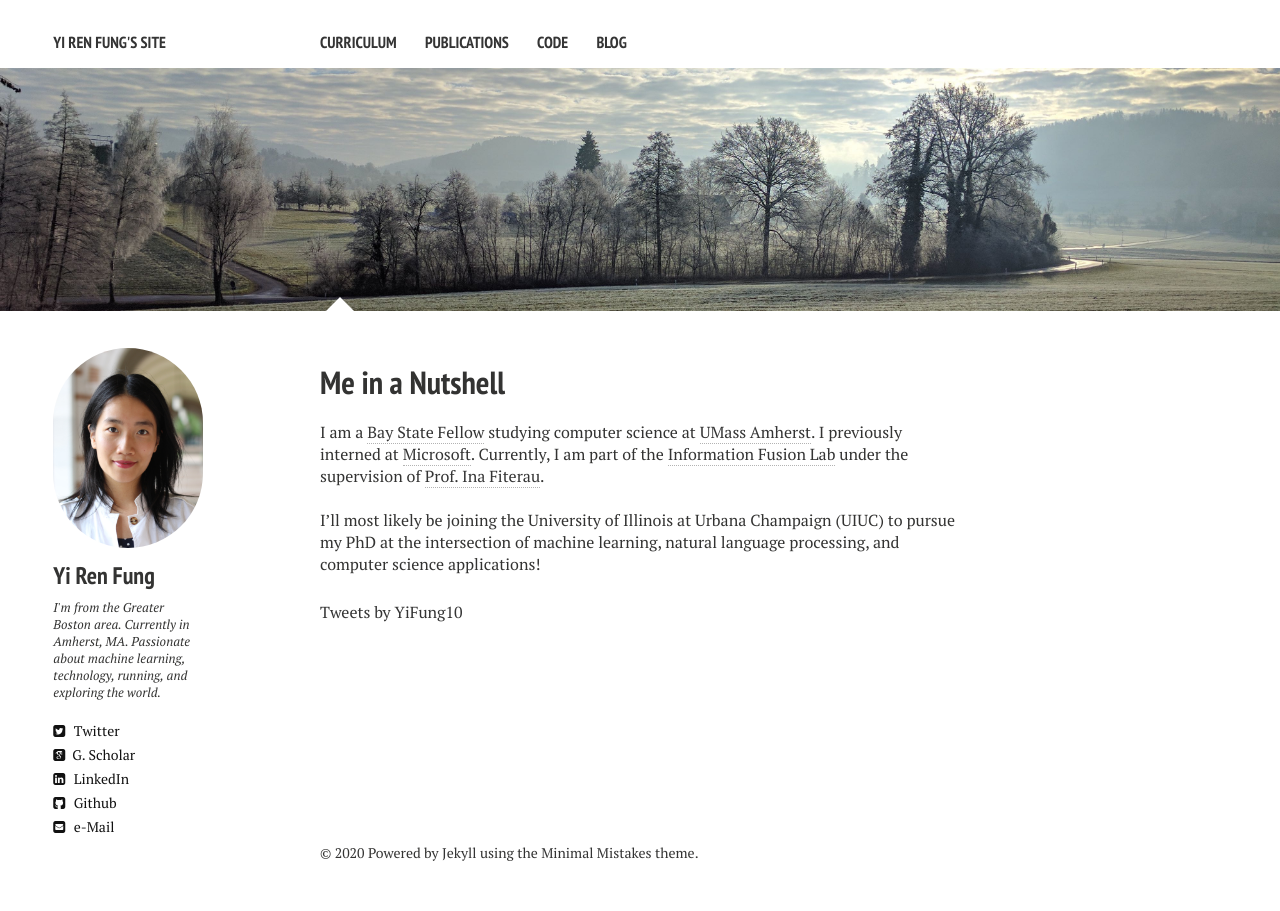
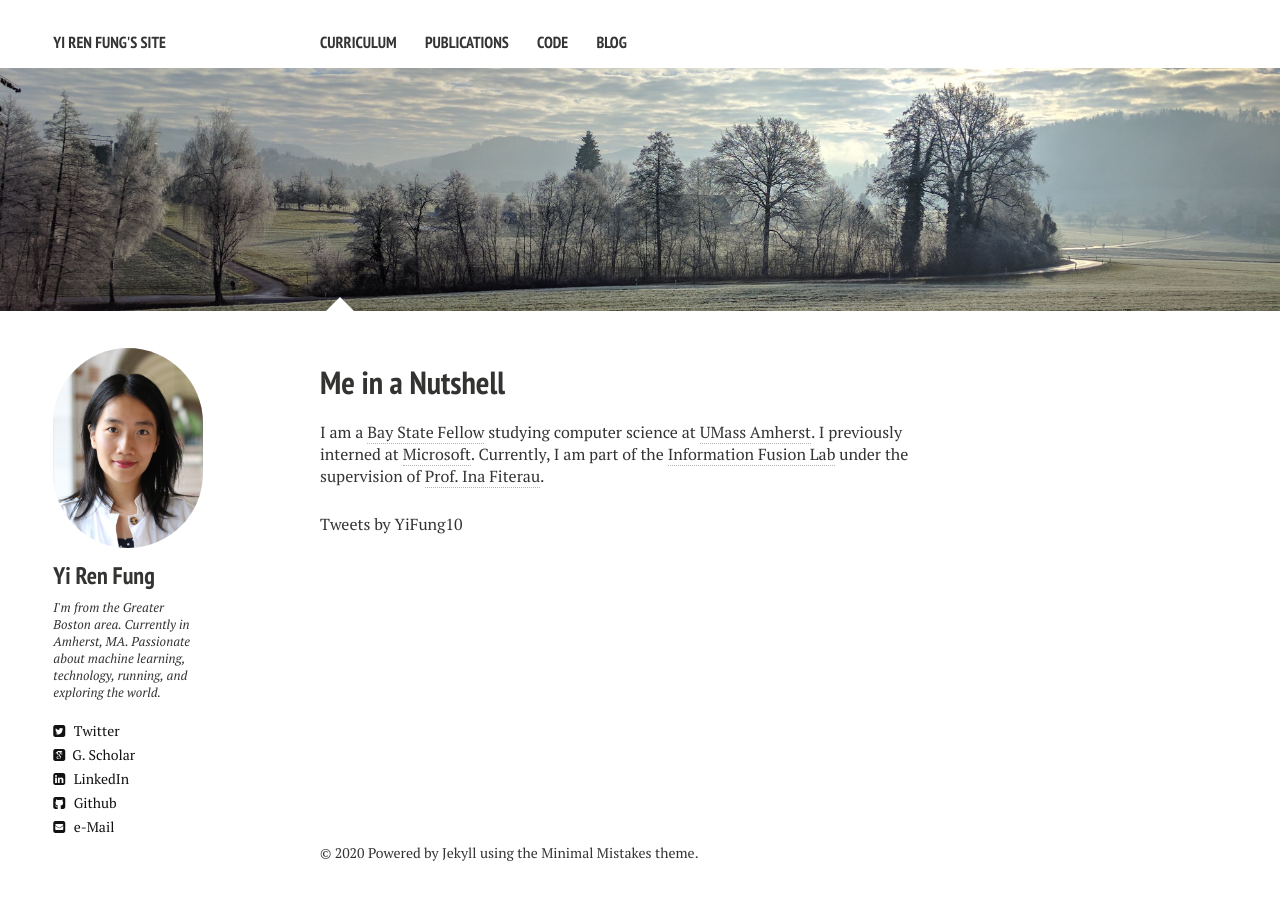
Before and after one commit to yrf1/yrf1.github.io, a Jekyll site: the page built from index.md, in a window 1280 px wide. Built offline with Jekyll 4.4.1, drawn with Linux system fonts in a browser that asks for light colours; nearby versions of some CDN libraries; comment, search, counter and statistics services are not loaded.

Commit message:
Took down info

```diff
--- a/index.md
+++ b/index.md
@@ -8,6 +8,3 @@ image:
 ---
 
 I am a <a href="https://www.cics.umass.edu/content/bay-state-programs" target="_blank">Bay State Fellow</a> studying computer science at <a href="https://www.cics.umass.edu/" target="_blank">UMass Amherst</a>. I previously interned at <a href="https://careers.microsoft.com/" target="_blank">Microsoft</a>. Currently, I am part of the <a href="https://github.com/Information-Fusion-Lab-Umass" target="_blank">Information Fusion Lab</a> under the supervision of <a href="https://www.cics.umass.edu/people/fiterau-brostean-madalina" target="_blank">Prof. Ina Fiterau</a>.
-
-<br />
-I'll most likely be joining the University of Illinois at Urbana Champaign (UIUC) to pursue my PhD at the intersection of machine learning, natural language processing, and computer science applications!
```
